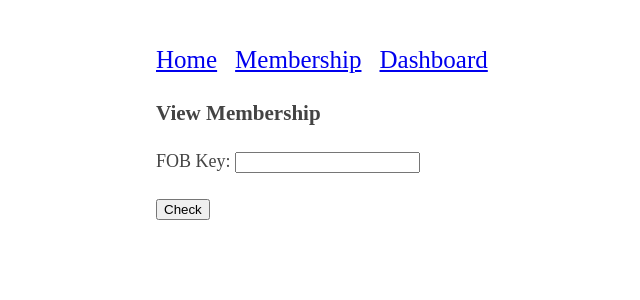
After one commit to GitYVR/yvrfob, a Flask app: page /membership in a window 1280 px wide. The commit adds this page. Shown: the top 300 px of the page, without its empty margins (84-724 px from the left). Run offline with Flask 3, Linux system fonts and the light colour scheme.

Commit message:
view membership, new user

```diff
--- a/app.py
+++ b/app.py
@@ -126,7 +126,8 @@ def modify_fob(fob_key):
 
 
 """
-Rendered Views
+Rendered views, yes I know, probably can clean these up...
+But alas...
 """
 
 
@@ -146,13 +147,13 @@ def add_fob():
     # See if the fob already exists
     fob_exists = Fob.query.filter_by(fob_key=str(fob_key)).first()
     if fob_exists is not None:
-        return redirect(url_for('.home', supplied_fob_key=fob_key, fob_key_exists=True))
+        return redirect(url_for('.dashboard', supplied_fob_key=fob_key, fob_key_exists=True))
 
     fob = Fob(name=username, fob_key=fob_key,
               expire_timestamp=expire_timestamp)
     db.session.add(fob)
     db.session.commit()
-    return redirect('/')
+    return redirect('/dashboard')
 
 
 # uses POST cuz forms only have POST/GET reeee
@@ -167,7 +168,7 @@ def delete_fob():
     fob = Fob.query.filter_by(fob_key=fob_key).first()
     db.session.delete(fob)
     db.session.commit()
-    return redirect('/')
+    return redirect('/dashboard')
 
 
 @app.route('/login', methods=['POST', 'GET'])
@@ -196,14 +197,61 @@ def logout():
     return response
 
 
-@app.route('/')
-def home():
+@app.route('/dashboard')
+def dashboard():
     access_token_cookie = request.cookies.get('access_token_cookie', None)
     if access_token_cookie is None:
         return redirect(url_for('login'))
     verify_jwt_in_request()
     fobs = Fob.query.all()
-    return render_template('fob-list.html', fobs=fobs, **request.args)
+    return render_template('dashboard.html', fobs=fobs, **request.args)
+
+
+@app.route('/new', methods=["POST"])
+def new_user():
+    username = request.form.get('username', None)
+    fob_key = request.form.get('fob_key', None)
+    expire_timestamp = int(datetime.now().timestamp())
+
+    if (username == '' or username is None or fob_key is None or fob_key == '' or expire_timestamp is None or expire_timestamp == ''):
+        return jsonify({'error': 'Expecting fields username, fob_key'}), 401
+
+    # Remove all non-word characters
+    fob_key = re.sub(r"[^\w\s]", '', fob_key)
+
+    # See if the fob already exists
+    fob_exists = Fob.query.filter_by(fob_key=str(fob_key)).first()
+    if fob_exists is not None:
+        return redirect(url_for('.home', supplied_fob_key=fob_key, fob_key_exists=True))
+
+    fob = Fob(name=username, fob_key=fob_key,
+              expire_timestamp=expire_timestamp)
+    db.session.add(fob)
+    db.session.commit()
+    return redirect(url_for('.home', username=username, new_user=True, fob_key=fob_key))
+
+
+@app.route('/membership', methods=["POST", "GET"])
+def membership():
+    if request.method == 'POST':
+        fob_key = request.form.get('fob_key', None)
+
+        # See if the fob exists
+        fob = Fob.query.filter_by(fob_key=str(fob_key)).first()
+
+        # Not exist
+        if fob is None:
+            return render_template('membership.html', fob_key=fob_key, fob_key_not_found=True)
+
+        cur_timestamp = int(datetime.now().timestamp())
+        return render_template('membership.html', username=fob.name, expired=fob.expire_timestamp < cur_timestamp, expire_timestamp=fob.expire_timestamp, fob_key=fob_key, fob_key_found=True)
+
+    return render_template('membership.html', **request.args)
+
+
+@app.route('/')
+def home():
+    return render_template('index.html', **request.args)
 
 
 """
--- a/templates/fob-list.html
+++ b/templates/dashboard.html
@@ -1,5 +1,5 @@
 {% extends 'template.html' %} {% block content %}
-<h3>DCTRL FOB Management</h3>
+<h3>DCTRL FOB Dashboard</h3>
 <div>
   <table>
     <tr>
--- a/templates/login.html
+++ b/templates/login.html
@@ -10,7 +10,7 @@
 {% else %}
 <form action="/login" method="POST">
     <p>
-    <h3>DCTRL FOB Management</h3>
+    <h3>DCTRL FOB Dashboard</h3>
     </p>
     <p>Username: <input type='text' name='username' /></p>
     <p>Password: <input type='password' name='password' /></p>
--- /dev/null
+++ b/templates/membership.html
@@ -0,0 +1,25 @@
+{% extends 'template.html' %} {% block content %}
+<form action="/membership" method="POST">
+    <p>
+    <h3>View Membership</h3>
+    </p>
+    <p>FOB Key: <input type='text' name='fob_key' /></p>
+    <p><input type='submit' value='Check' /></p>
+</form>
+{% if fob_key_not_found == True %}
+<p>FOB {{ fob_key }} not found</p>
+{% endif %}
+
+{% if fob_key_found == True %}
+Membership - {% if expired == True %} <span style="color: red">Inactive</span> {% else %}<span style="color: green">Active</span> {% endif %}<br/>
+FOB - {{ fob_key }}<br/>
+User - {{ username }}<br/>
+{% if expired == True %}
+Expired
+{% else %}
+Expires
+{% endif %}
+ - {{ expire_timestamp|format_datetime }}
+<br/>
+{% endif %}
+{% endblock %}
--- a/templates/template.html
+++ b/templates/template.html
@@ -1,10 +1,12 @@
 <!DOCTYPE html>
 <html>
-
   <head>
     <meta charset="utf-8" />
     <meta name="viewport" content="width=device-width, initial-scale=1" />
-  <link rel="shortcut icon" href="{{ url_for('static', filename='favicon.ico') }}">
+    <link
+      rel="shortcut icon"
+      href="{{ url_for('static', filename='favicon.ico') }}"
+    />
     <title>DCTRL FOB Management</title>
     <style type="text/css">
       body {
@@ -43,7 +45,13 @@
   </head>
 
   <body>
+    <p>
+      <span style="font-size: 25px"><a href="/">Home</a></span>
+      &nbsp;&nbsp;
+      <span style="font-size: 25px"><a href="/membership">Membership</a></span>
+      &nbsp;&nbsp;
+      <span style="font-size: 25px"><a href="/dashboard">Dashboard</a></span>
+    </p>
     {% block content %}{% endblock %}
   </body>
-
 </html>
```
Also changed, not shown: templates/index.html (added, +16 -0 lines). Lines whose indentation alone changed are shown as unchanged.
